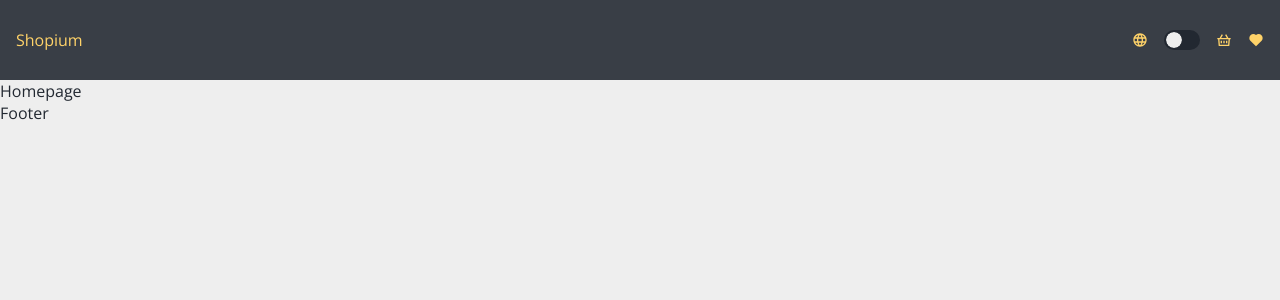
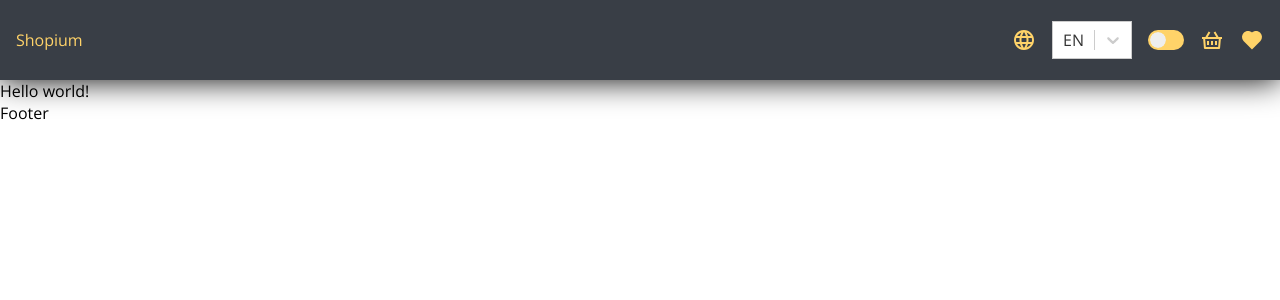
Before and after one commit to erdogan-furkan/shopium, a React (Create React App) app: page / in a window 1280 px wide. Shown: the top 300 px of the page. Built offline with nearby package versions, Linux system fonts and the light colour scheme.

Commit message:
Language switcher added

```diff
--- a/package.json
+++ b/package.json
@@ -13,6 +13,7 @@
     "@types/react-dom": "^18.0.10",
     "classnames": "^2.3.2",
     "i18next": "^22.4.8",
+    "i18next-browser-languagedetector": "^7.0.1",
     "normalize.css": "^8.0.1",
     "react": "^18.2.0",
     "react-dom": "^18.2.0",
@@ -21,6 +22,7 @@
     "react-redux": "^8.0.5",
     "react-router-dom": "^6.6.1",
     "react-scripts": "5.0.1",
+    "react-select": "^5.7.0",
     "sass": "^1.57.1",
     "typescript": "^4.9.4",
     "web-vitals": "^2.1.4"
--- a/src/assets/styles/variables.scss
+++ b/src/assets/styles/variables.scss
@@ -7,31 +7,24 @@ $screen-xxl: 1400px;
 
 :root {
   //Colors
-  --color-gray-0: hsl(0, 0%, 0%);
+  --color-black: hsl(0, 0%, 0%);
   --color-gray-1: hsl(0, 0%, 20%);
   --color-gray-2: hsl(0, 0%, 40%);
   --color-gray-3: hsl(0, 0%, 60%);
   --color-gray-4: hsl(0, 0%, 80%);
-  --color-gray-5: hsl(0, 0%, 100%);
+  --color-white: hsl(0, 0%, 100%);
 
-  --color-1-opacity: 1;
-  --color-1: rgba(34, 40, 49, var(--color-1-opacity));
-  --color-2-opacity: 1;
-  --color-2: rgba(255, 211, 105, var(--color-3-opacity));
-  --color-3-opacity: 1;
-  --color-3: rgba(57, 62, 70, var(--color-2-opacity));
-  --color-4-opacity: 1;
-  --color-4: rgba(238, 238, 238, var(--color-4-opacity));
-  --color-success-opacity: 1;
-  --color-success: rgba(201, 242, 136, var(--color-success-opacity));
-  --color-info-opacity: 1;
-  --color-info: rgba(136, 242, 215, var(--color-info-opacity));
-  --color-warning-opacity: 1;
-  --color-warning: rgba(242, 211, 136, var(--color-warning-opacity));
-  --color-danger-opacity: 1;
-  --color-danger: rgba(242, 138, 136, var(--color-danger-opacity));
-  --color-main-text: var(--color-1);
-  --color-main-bg: var(--color-4);
+  --color-1: rgb(255, 211, 105);
+  --color-2: rgb(57, 62, 70);
+  --color-3: rgb(34, 40, 49);
+  --color-4: rgb(238, 238, 238);
+
+  --color-success: rgb(201, 242, 136);
+  --color-info: rgb(136, 242, 215);
+  --color-warning: rgb(242, 211, 136);
+  --color-danger: rgb(242, 138, 136);
+  --color-main-text: var(--color-black);
+  --color-main-bg: var(--color-white);
 
   //Font sizes
   --fs-1: calc(1.375rem + 1.5vw);
@@ -54,14 +47,13 @@ $screen-xxl: 1400px;
   --transition-lg: 0.25s;
 
   //Shadows
-  --shadow-color: var(--color-1);
-  --shadow-sm: 0px 0px 1rem 0px var(--shadow-color);
-  --shadow-md: 0px 0px 2rem 0px var(--shadow-color);
-  --shadow-lg: 0px 0px 3rem 0px var(--shadow-color);
+  --shadow-sm: 0px 0px 1rem 0px var(--color-black);
+  --shadow-md: 0px 0px 2rem 0px var(--color-black);
+  --shadow-lg: 0px 0px 3rem 0px var(--color-black);
 }
 
 [data-theme="dark"] {
   //Colors
   --color-main-text: var(--color-4);
-  --color-main-bg: var(--color-1);
+  --color-main-bg: var(--color-3);
 }
--- a/src/components/LanguageSwitcher/index.tsx
+++ b/src/components/LanguageSwitcher/index.tsx
@@ -1,10 +1,46 @@
-import React from "react";
+import s from "./styles.module.scss";
 import { MdLanguage } from "react-icons/md";
+import Select from "react-select";
+import useLang from "../../hooks/useLang";
 
-export const LanguageSwitcher = () => {
+interface Language {
+  value: string;
+  label: string;
+}
+
+const languages: Language[] = [
+  { value: "tr", label: "TR" },
+  { value: "en", label: "EN" },
+];
+
+const LanguageSwitcher = () => {
+  const [activeLang, setActiveLang] = useLang();
+
+  const handleChange = (option: Language | null) => {
+    setActiveLang(option?.value);
+  };
+
   return (
-    <div>
-      <MdLanguage />
+    <div className={s.container}>
+      <MdLanguage size={"1.5rem"} />
+      <Select
+        defaultValue={languages.find((lang) => lang.value === activeLang)}
+        options={languages}
+        onChange={handleChange}
+        isSearchable={false}
+        theme={(theme) => ({
+          ...theme,
+          borderRadius: 0,
+          colors: {
+            ...theme.colors,
+            primary25: "var(--color-4)",
+            primary50: "transparent",
+            primary: "var(--color-2)",
+          },
+        })}
+      />
     </div>
   );
 };
+
+export default LanguageSwitcher;
--- a/src/components/LanguageSwitcher/styles.module.scss
+++ b/src/components/LanguageSwitcher/styles.module.scss
@@ -0,0 +1,6 @@
+.container {
+  display: flex;
+  align-items: center;
+  justify-content: center;
+  gap: 1rem;
+}
--- a/src/components/Layout/Navbar/index.tsx
+++ b/src/components/Layout/Navbar/index.tsx
@@ -1,7 +1,7 @@
 import React from "react";
 import { RiMenuLine, RiShoppingBasket2Line, RiHeartFill } from "react-icons/ri";
 import { Link } from "react-router-dom";
-import { LanguageSwitcher } from "../../LanguageSwitcher";
+import LanguageSwitcher from "../../LanguageSwitcher";
 import ThemeSwitcher from "../../ThemeSwitcher";
 import s from "./styles.module.scss";
 
@@ -24,12 +24,12 @@ const Navbar = () => {
           </li>
           <li className={s.navbarItem}>
             <Link to={"/"}>
-              <RiShoppingBasket2Line />
+              <RiShoppingBasket2Line size={"1.5rem"} />
             </Link>
           </li>
           <li className={s.navbarItem}>
             <Link to={"/"}>
-              <RiHeartFill />
+              <RiHeartFill size={"1.5rem"} />
             </Link>
           </li>
         </ul>
--- a/src/components/Layout/Navbar/styles.module.scss
+++ b/src/components/Layout/Navbar/styles.module.scss
@@ -2,8 +2,9 @@
 
 .navbar {
   @include flex-between;
-  background-color: var(--color-3);
-  color: var(--color-2);
+  background-color: var(--color-2);
+  color: var(--color-1);
+  box-shadow: var(--shadow-md);
   height: 10vh;
   padding: 0 0.5rem;
 
--- /dev/null
+++ b/src/hooks/useLang.tsx
@@ -0,0 +1,18 @@
+import { useEffect } from "react";
+import useLocalStorage from "./useLocalStorage";
+import i18next, { useTranslation } from "react-i18next";
+
+export default function useLang() {
+  const { i18n } = useTranslation();
+
+  const [activeLang, setActiveLang] = useLocalStorage(
+    "i18nextLng",
+    i18n.language
+  );
+
+  useEffect(() => {
+    i18n.changeLanguage(activeLang);
+  }, [activeLang, i18n]);
+
+  return [activeLang, setActiveLang];
+}
--- a/src/lang/i18n.tsx
+++ b/src/lang/i18n.tsx
@@ -1,5 +1,6 @@
 import i18next from "i18next";
 import { initReactI18next } from "react-i18next";
+import LanguageDetector from "i18next-browser-languagedetector";
 
 // Import all translation files
 import en from "./en/common.json";
@@ -14,10 +15,13 @@ const resources = {
   },
 };
 
-i18next.use(initReactI18next).init({
-  resources,
-  lng: "en",
-  fallbackLng: "en",
-});
+i18next
+  .use(LanguageDetector)
+  .use(initReactI18next)
+  .init({
+    resources,
+    fallbackLng: "en",
+    supportedLngs: ["en", "tr"],
+  });
 
 export default i18next;
--- a/src/pages/Home.tsx
+++ b/src/pages/Home.tsx
@@ -1,5 +1,9 @@
+import { useTranslation } from "react-i18next";
+
 const Home = () => {
-  return <div>Homepage</div>;
+  const { t } = useTranslation();
+
+  return <div>{t("Hello world!")}</div>;
 };
 
 export default Home;
```
Also changed, not shown: 1 other file (tests, documents, lock files or other folders).
